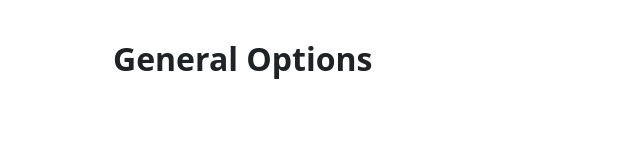
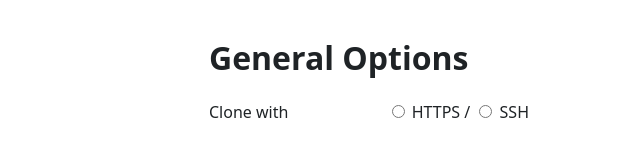
Before and after one commit to JetBrains/toolbox-browser-extension, a website built with webpack: page pages/options.html in a window 1280 px wide. Shown: the whole page, without its empty margins (271-911 px from the left). Built offline with nearby package versions, Linux system fonts and the light colour scheme; no server answers; files whose address does not match are found by name; what @jetbrains/logos, selector-observer would draw is missing.

Commit message:
Added Protocol option to the Options page

```diff
--- a/pages/options.css
+++ b/pages/options.css
@@ -1,6 +1,15 @@
 @import "page.css";
 
 .options {
-  width: 32rem;
+  width: 20rem;
   margin: 0 auto;
 }
+
+.option {
+  margin: 1rem 0;
+  display: flex;
+}
+
+.option__label {
+  flex-grow: 1;
+}
--- a/pages/options.html
+++ b/pages/options.html
@@ -8,6 +8,21 @@
 <body>
 <div class="options">
   <h1>General Options</h1>
+  <div class="option">
+    <div class="option__label">
+      Clone with
+    </div>
+    <div class="option__input js-protocol-input-group">
+      <label>
+        <input class="js-protocol-input" type="radio" name="protocol" value="HTTPS"> HTTPS
+      </label>
+      /
+      <label>
+        <input class="js-protocol-input" type="radio" name="protocol" value="SSH"> SSH
+      </label>
+    </div>
+  </div>
 </div>
+<script src="jetbrains-toolbox-options.js"></script>
 </body>
 </html>
--- a/styles/page.css
+++ b/styles/page.css
@@ -1,2 +1,7 @@
 @import "variables.css";
 @import "common.css";
+
+body {
+  font-size: 1rem;
+  line-height: 1.334;
+}
--- a/webpack.config.js
+++ b/webpack.config.js
@@ -14,7 +14,8 @@ module.exports = {
     'bitbucket-public': './bitbucket-public',
     background: './background',
     'clone-popup': './popups/clone',
-    'detect-enterprise': './detect-enterprise'
+    'detect-enterprise': './detect-enterprise',
+    options: './pages/options'
   },
   output: {
     filename: 'jetbrains-toolbox-[name].js',
```
Also changed, not shown: pages/options.js (added, +8 -0 lines).
